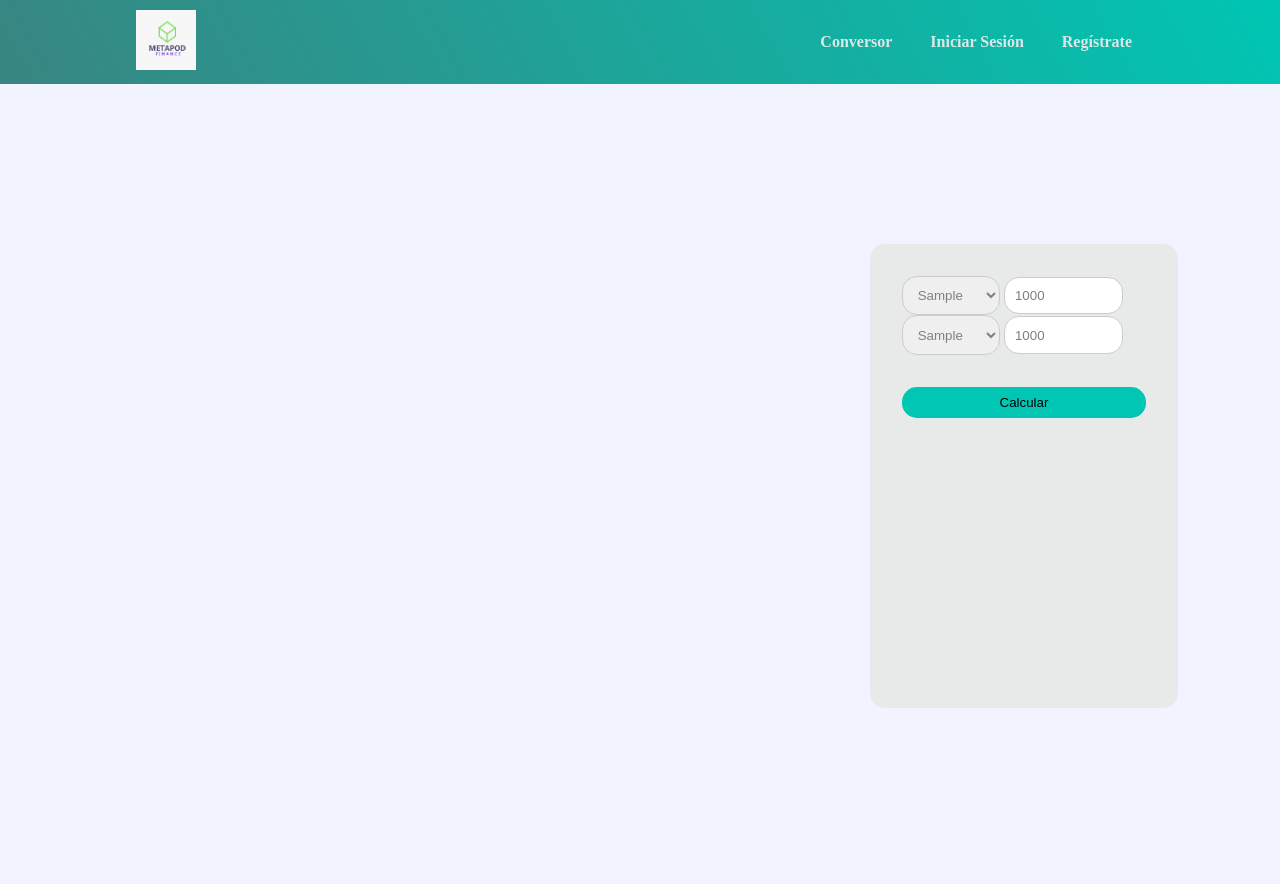
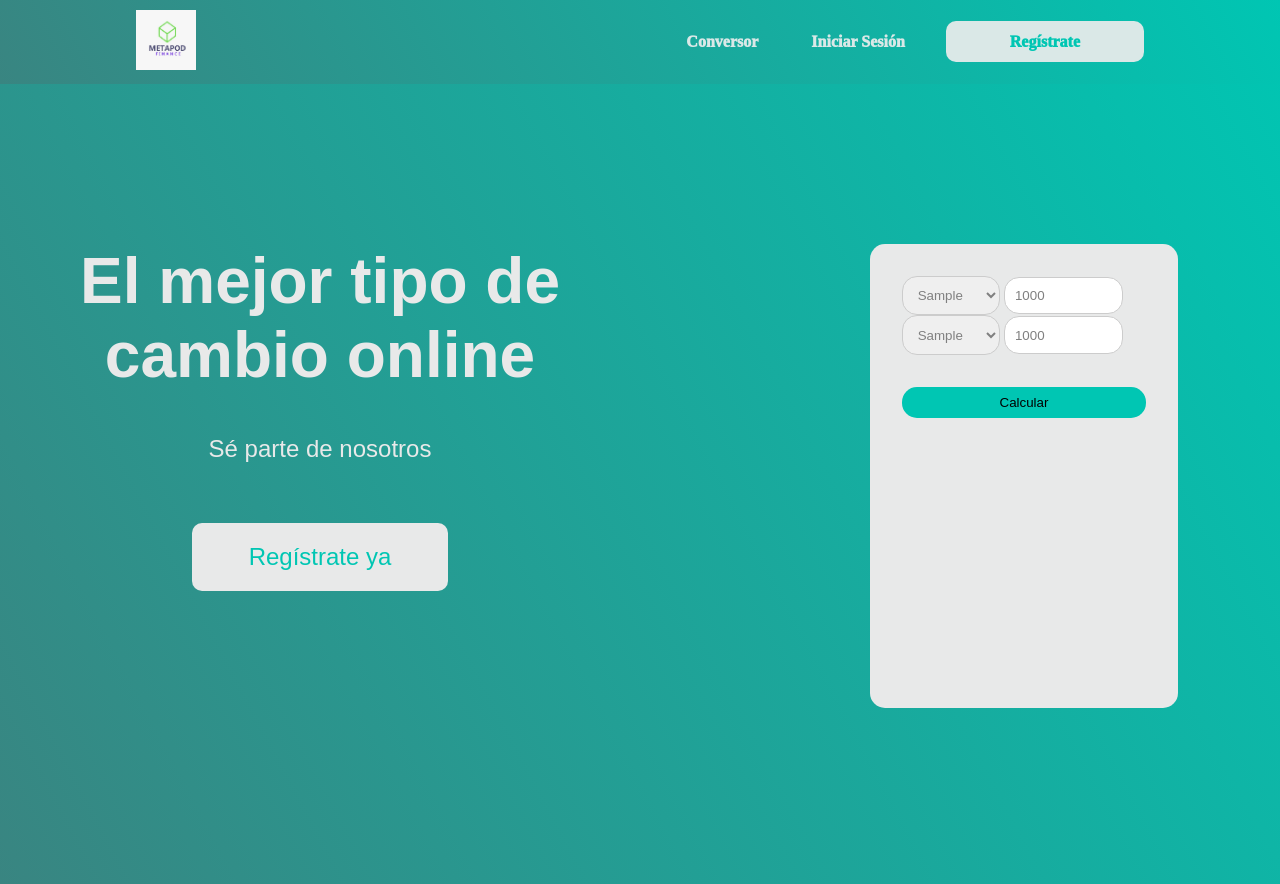
Before and after one commit to Chablas/frontend-metapod, a Django app: page /conversor/ in a window 1280 px wide. Run offline with Django 5.2, Linux system fonts and the light colour scheme; tables that the repository leaves empty hold one stand-in row (values such as "Sample post"); a database or web service that is not in the repository returns one stand-in record (values such as "Sample title"); data that the repository does not hold is empty.

Commit message:
feat mejoras html

```diff
--- a/app_cambio_divisas/templates/index.html
+++ b/app_cambio_divisas/templates/index.html
@@ -13,7 +13,15 @@
     {% include 'top-nav.html' %}
     <main class="contenedor">
         <!--<img class="imagen-fondo" src="{% static 'images/fondo.jpg' %}">-->
-        <div class="parte1"></div>
+        <div class="parte1">
+            <div>
+                <h1>El mejor tipo de cambio online</h1>
+                <p>Sé parte de nosotros</p>
+                <a href="{% url 'registrar_usuario' %}">
+                    <button>Regístrate ya</button>
+                </a>
+            </div>
+        </div>
         <div class="parte2">
             <div id="conversor">
                 <form action="{% url 'divisas' %}" method="GET">
--- a/app_cambio_divisas/templates/top-nav.html
+++ b/app_cambio_divisas/templates/top-nav.html
@@ -16,13 +16,13 @@
         </a>
         <div id="right">
             {% if top_nav_context.is_user_authenticated %}
-                <a href="{% url 'divisas' %}">Conversor</a>
-                <a href="{% url 'crear_divisa' %}">Gestionar Divisas</a>
-                <a href="{% url 'cerrar_sesion' %}">Cerrar Sesión</a>
+                <a class="a-top-nav" href="{% url 'divisas' %}">Conversor</a>
+                <a class="a-top-nav" href="{% url 'crear_divisa' %}">Gestionar Divisas</a>
+                <a class="a-top-nav" href="{% url 'cerrar_sesion' %}">Cerrar Sesión</a>
             {% else %}
-                <a href="{% url 'divisas' %}">Conversor</a>
-                <a href="{% url 'iniciar_sesion' %}">Iniciar Sesión</a>
-                <a href="{% url 'registrar_usuario' %}">Regístrate</a>
+                <a class="a-top-nav" href="{% url 'divisas' %}">Conversor</a>
+                <a class="a-top-nav" href="{% url 'iniciar_sesion' %}">Iniciar Sesión</a>
+                <a id="registrate" href="{% url 'registrar_usuario' %}">Regístrate</a>
             {% endif %}
         </div>
     </nav>
--- a/static/css/index.css
+++ b/static/css/index.css
@@ -1,5 +1,5 @@
 body {
-    background-color: rgb(241, 243, 255);
+    background-image: linear-gradient(62deg, #398581 0%, #00C6B3 100%);
 }
 
 .contenedor {
@@ -84,3 +84,40 @@ input[type="submit"]:hover {
     background-color: #10e0cb;
     cursor: pointer;
 }
+
+h1 {
+    color: #e8e9e9;
+    text-align: center;
+    font-size: 4em;
+    font-family: sans-serif;
+}
+
+p {
+    color: #e8e9e9;
+    text-align: center;
+    font-size: 1.5em;
+    font-family: sans-serif;
+}
+
+.parte1 > div {
+    margin-top: 20vh;
+    margin-left: 5vw;
+    margin-right: 15vw;
+}
+
+button {
+    background-color: #e8e9e9;
+    padding-top: 20px;
+    padding-bottom: 20px;
+    border-radius: 10px;
+    border: 0px solid black;
+    margin-left: 10vw;
+    width: 50%;
+    color: #00C6B3;
+    font-size: 1.5em;
+    margin-top: 4.5vh;
+}
+
+button:hover {
+    cursor: pointer;
+}
--- a/static/css/top-nav.css
+++ b/static/css/top-nav.css
@@ -1,6 +1,7 @@
 #right a:hover {
     background-color: #398581;
     color: #DAE8E7;
+    border-radius: 10px;
 }
 
 .nav {
@@ -13,11 +14,11 @@
     padding: 10px;
 }
 
-#right > a {
-    margin-left: 10px;
+#right > .a-top-nav {
+    margin-left: 25px;
     text-decoration: none;
     color: #DAE8E7;
-    font-weight: bold;
+    font-weight: 1000;
     padding: 12px;
 }
 
@@ -32,3 +33,16 @@ body {
 #logo {
     margin-left: 10%;
 }
+
+#registrate {
+    margin-left: 25px;
+    background-color: #DAE8E7;
+    color: #00C6B3;
+    font-weight: 1000;
+    padding-top: 12px;
+    padding-bottom: 12px;
+    padding-left: 5vw;
+    padding-right: 5vw;
+    border-radius: 10px;
+    text-decoration: none;
+}
```
